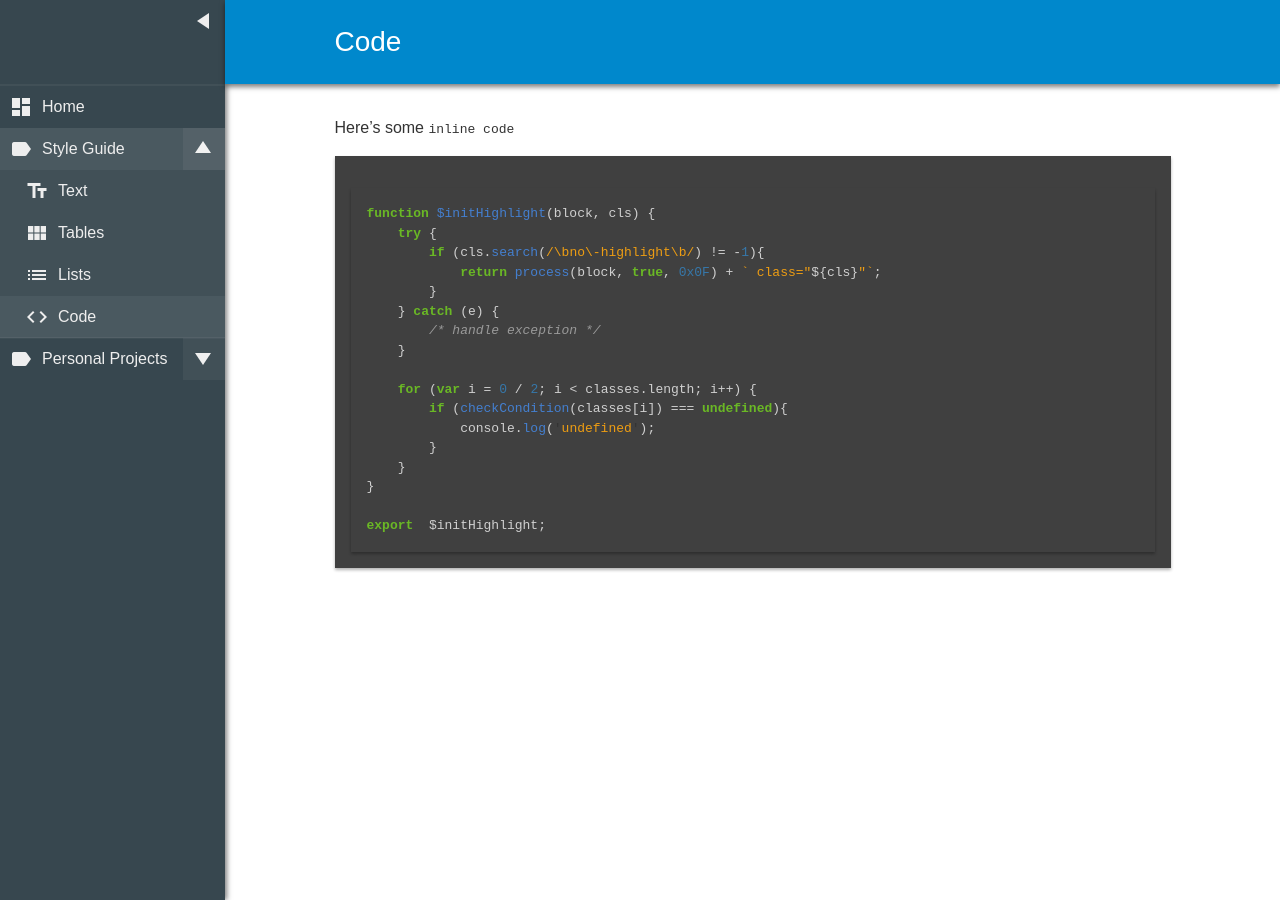
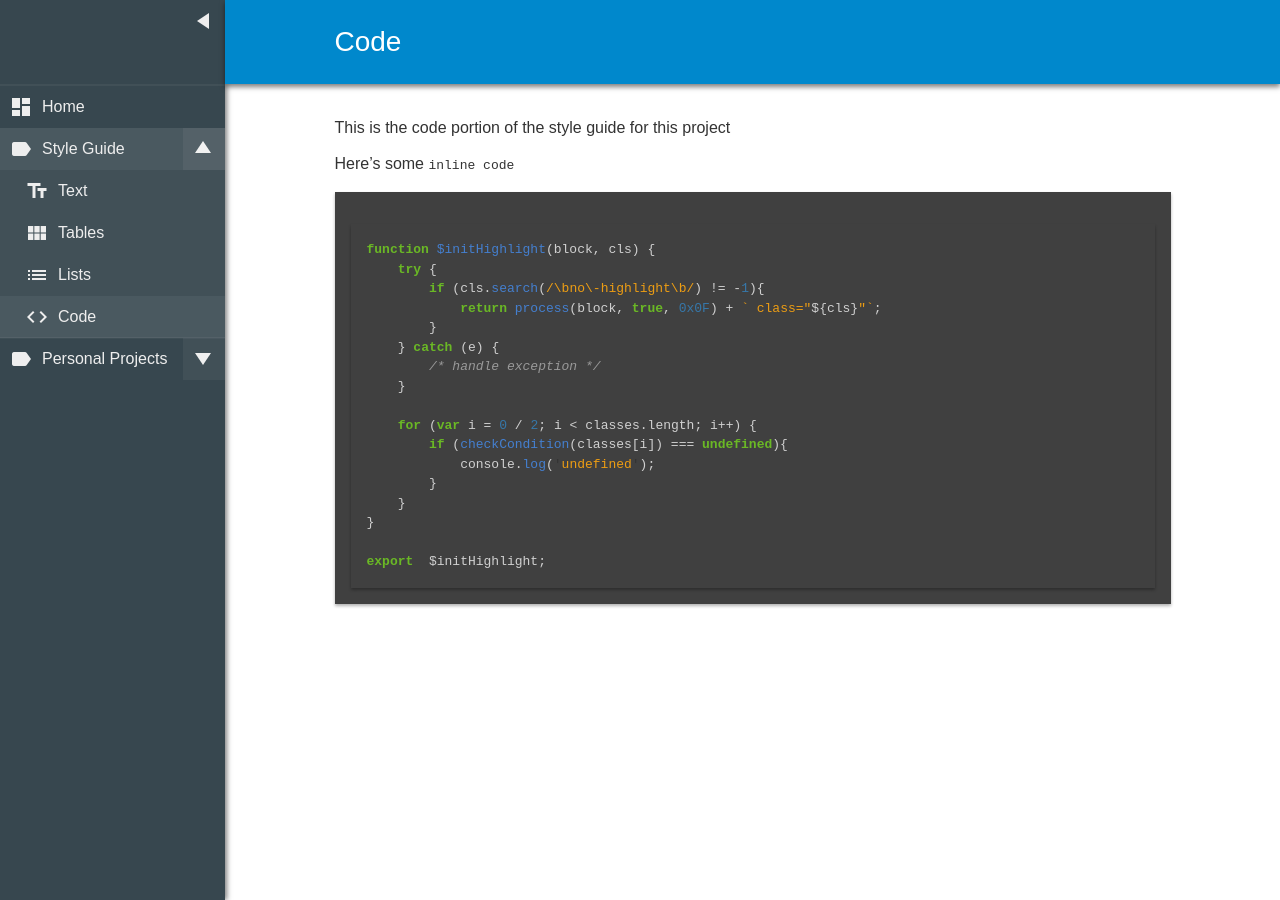
Before and after one commit to zeraphie/zeraphie.github.io, a Jekyll site: the page built from _posts/2017-03-08-code.md, in a window 1280 px wide. Built offline with Jekyll 4.4.1, drawn with Linux system fonts in a browser that asks for light colours.

Commit message:
Update 2017-03-08-code.md

```diff
--- a/_posts/2017-03-08-code.md
+++ b/_posts/2017-03-08-code.md
@@ -3,6 +3,8 @@ title: Code
 icon: code
 category: Style-Guide
 ---
+
+This is the code portion of the style guide for this project
 
 Here's some `inline code`
 
```
